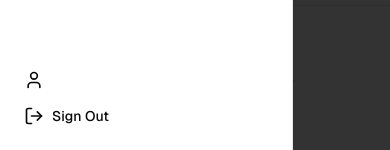
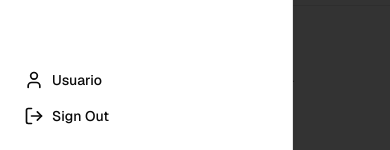
Before and after one commit to diegozambrana/katu, a Next.js app: page / in a window 390 px wide. Both pictures are taken after a click on the icon 28 px from the left and 24 px from the top of the page. Shown: the part 694-844 px from the top of the page. Built offline with nearby package versions, Linux system fonts and the light colour scheme; no server answers.

Commit message:
fix error con suspense

```diff
--- a/app/(admin)/layout.tsx
+++ b/app/(admin)/layout.tsx
@@ -18,10 +18,29 @@ async function AuthCheck({ children }: { children: React.ReactNode }) {
   return <>{children}</>;
 }
 
+function LoadingSidebar() {
+  return (
+    <aside className="relative hidden h-screen flex-none border-r bg-card transition-[width] duration-500 md:block z-50 w-72">
+      <div className="hidden p-5 pt-10 lg:block">
+        <h1>Katu</h1>
+      </div>
+      <div className="space-y-4 py-4">
+        <div className="px-3 py-2">
+          <div className="mt-3 space-y-1">
+            <div className="flex items-center justify-center h-64">
+              <div className="text-muted-foreground text-sm">Cargando...</div>
+            </div>
+          </div>
+        </div>
+      </div>
+    </aside>
+  );
+}
+
 function LoadingFallback() {
   return (
     <div className="flex">
-      <Sidebar />
+      <LoadingSidebar />
       <main className="w-full flex-1 overflow-hidden h-screen overflow-scroll">
         <Header />
         <div className="p-4">
--- a/components/dashboard-nav.tsx
+++ b/components/dashboard-nav.tsx
@@ -31,7 +31,7 @@ export function DashboardNav({
 }: DashboardNavProps) {
   const path = usePathname();
   const { isMinimized } = useSidebar();
-  const { signOut, session } = useSession();
+  const { signOut, session, loading } = useSession();
   const router = useRouter();
 
   if (!items?.length) {
@@ -89,7 +89,9 @@ export function DashboardNav({
             <User className={`ml-3 size-5 flex-none`} />
 
             {isMobileNav || (!isMinimized && !isMobileNav) ? (
-              <span className="mr-2 truncate">{session?.user.email}</span>
+              <span className="mr-2 truncate">
+                {loading ? "Cargando..." : session?.user?.email || "Usuario"}
+              </span>
             ) : (
               ""
             )}
```
